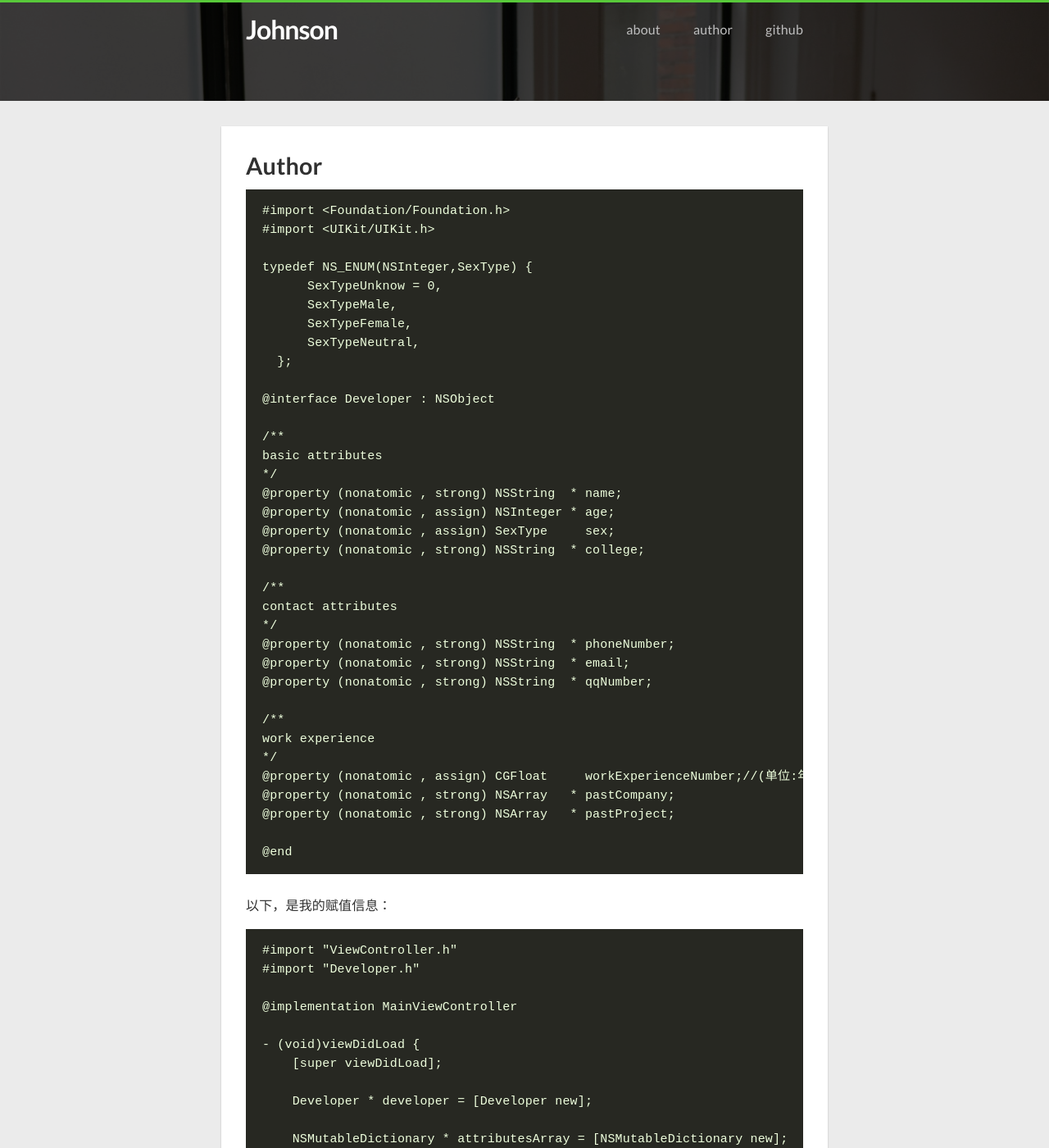
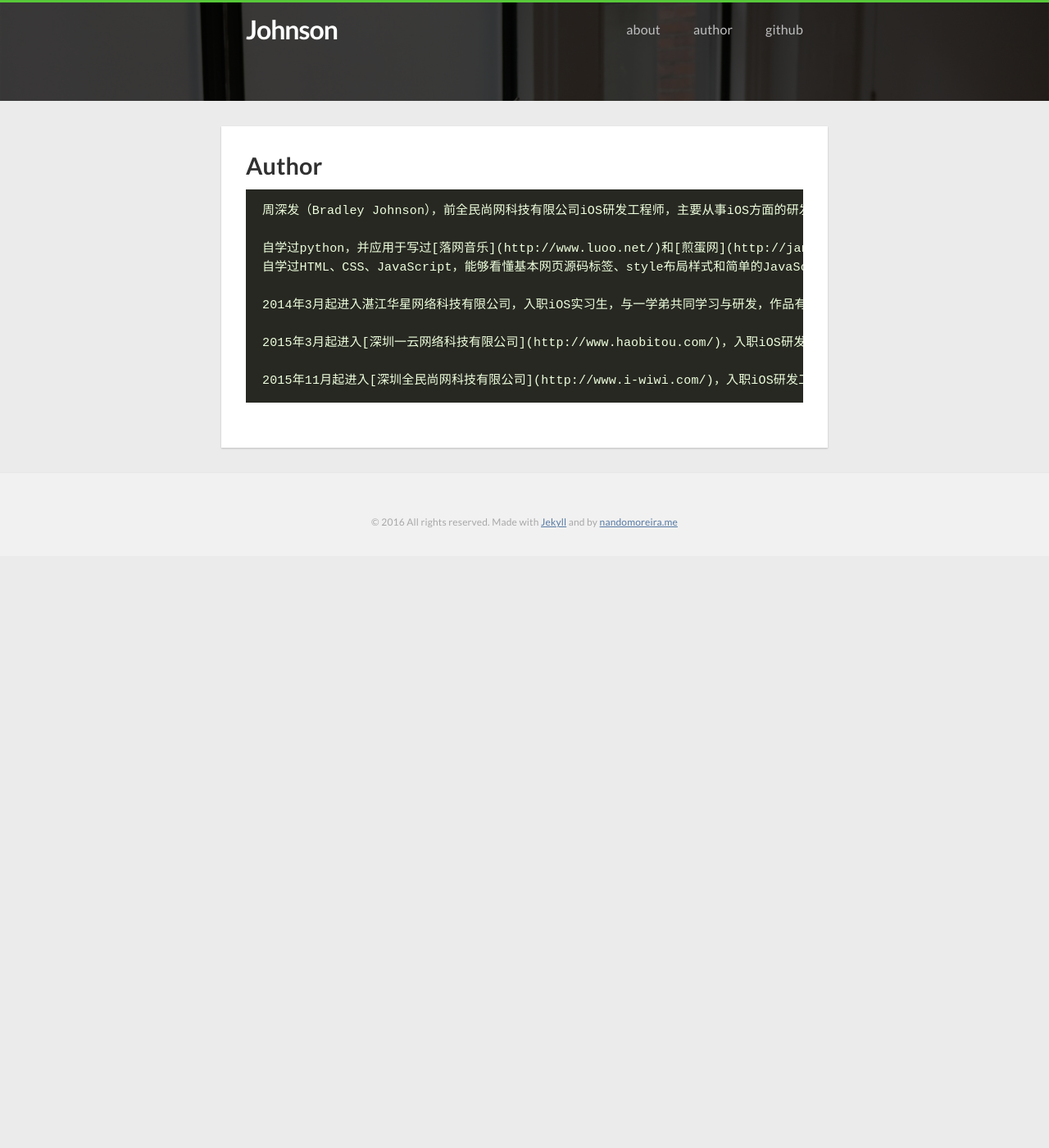
Before and after one commit to zsfbradleyjohnson/zsfbradleyjohnson.github.io, a Jekyll site: the page built from author.md, in a window 1280 px wide and 1400 px high. Shown: the whole window at 82% size. Built offline with Jekyll 4.4.1, drawn with Linux system fonts in a browser that asks for light colours; nearby versions of some CDN libraries; some of the changed text lies outside the part shown.

Commit message:
change user info

```diff
--- a/author.md
+++ b/author.md
@@ -5,69 +5,13 @@ permalink: /author/
 slug: author
 ---
 
-    #import <Foundation/Foundation.h>
-    #import <UIKit/UIKit.h>
+    周深发（Bradley Johnson），前全民尚网科技有限公司iOS研发工程师，主要从事iOS方面的研发工作。
 
-    typedef NS_ENUM(NSInteger,SexType) {
-          SexTypeUnknow = 0,
-          SexTypeMale,
-          SexTypeFemale,
-          SexTypeNeutral,
-      };
+    自学过python，并应用于写过[落网音乐](http://www.luoo.net/)和[煎蛋网](http://jandan.net/)的数据爬取。
+    自学过HTML、CSS、JavaScript，能够看懂基本网页源码标签、style布局样式和简单的JavaScript原生代码，但并未将其实际应用到项目中。
 
-    @interface Developer : NSObject
+    2014年3月起进入湛江华星网络科技有限公司，入职iOS实习生，与一学弟共同学习与研发，作品有《折扣买》，于2015年3月因学业问题离职返校处理。
 
-    /**
-    basic attributes
-    */
-    @property (nonatomic , strong) NSString  * name;
-    @property (nonatomic , assign) NSInteger * age;
-    @property (nonatomic , assign) SexType     sex;
-    @property (nonatomic , strong) NSString  * college;
+    2015年3月起进入[深圳一云网络科技有限公司](http://www.haobitou.com/)，入职iOS研发工程师，与另一位同事老高一起进行公司项目[好笔头](https://itunes.apple.com/cn/app/hao-bi-tou-zuo-ye-wu-gen-ke/id670919062?mt=8)的研发工作，于2015年10月因个人身体原因离职看病。
 
-    /**
-    contact attributes
-    */
-    @property (nonatomic , strong) NSString  * phoneNumber;
-    @property (nonatomic , strong) NSString  * email;
-    @property (nonatomic , strong) NSString  * qqNumber;
-
-    /**
-    work experience
-    */
-    @property (nonatomic , assign) CGFloat     workExperienceNumber;//(单位:年)
-    @property (nonatomic , strong) NSArray   * pastCompany;
-    @property (nonatomic , strong) NSArray   * pastProject;
-
-    @end
-
-以下，是我的赋值信息：
-
-    #import "ViewController.h"
-    #import "Developer.h"
-
-    @implementation MainViewController
-
-    - (void)viewDidLoad {
-        [super viewDidLoad];
-
-        Developer * developer = [Developer new];
-
-        NSMutableDictionary * attributesArray = [NSMutableDictionary new];
-        [attributesArray setValue:@"周深发" forKey:@"name"];
-        [attributesArray setValue:@24 forKey:@"age"];
-        [attributesArray setValue:@(SexTypeMale) forKey:@"sex"];
-        [attributesArray setValue:@"广东海洋大学" forKey:@"college"];
-
-        [attributesArray setValue:@"18476658843" forKey:@"phoneNumber"];
-        [attributesArray setValue:@"zsfbradleyjohnson@126.com" forKey:@"email"];
-        [attributesArray setValue:@"504533850" forKey:@"qqNumber"];
-
-        [attributesArray setValue:@2.75 forKey:@"workExperienceNumber"];
-        [attributesArray setValue:@[@"深圳全民尚网网络科技有限公司",@"深圳一云网络科技有限公司",@"湛江华星网络科技有限公司"] forKey:@"pastCompany"];
-        [attributesArray setValue:@[@"wifi8",@"智慧家园",@"全民公寓",@"好笔头",@"折扣买"] forKey:@"pastProject"];
-
-        [developer setValuesForKeysWithDictionary:attributesArray];
-    }
-
-    @end
+    2015年11月起进入[深圳全民尚网科技有限公司](http://www.i-wiwi.com/)，入职iOS研发工程师，后续加入另一位同事孙伟一起进行公司项目[wifi8](https://itunes.apple.com/cn/app/wifi8/id1067498263?mt=8)的研发工作，于2016年11月因公司业务变动被离职。
```
